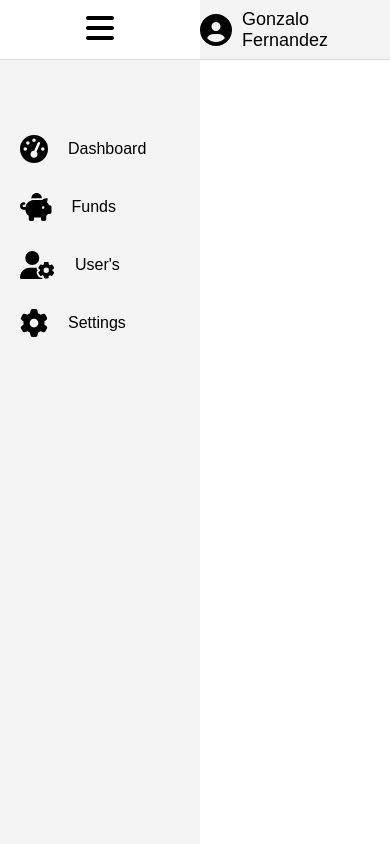
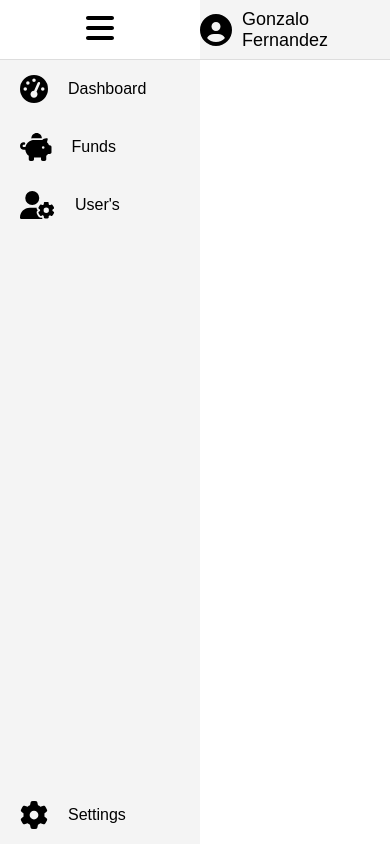
Before and after one commit to CharlyGon/frontend-react, a React (Create React App) app: page / in a window 390 px wide. Shown: the top 844 px of the page. Built offline with nearby package versions, Linux system fonts and the light colour scheme.

Commit message:
feat: move settings icon to the bottom of the sidebar
- Adjusted flexbox layout in the sidebar to push the settings icon to the bottom
- Applied flex-grow to menu items for proper alignment
- Ensured smooth transition and responsiveness in sidebar layout

```diff
--- a/src/layouts/sidebar/Sidebar.css
+++ b/src/layouts/sidebar/Sidebar.css
@@ -1,5 +1,7 @@
 /* Sidebar style */
 .sidebar {
+  display: flex;
+  flex-direction: column; /* Flexbox para alinear los elementos verticalmente */
   width: 200px;
   height: 100vh;
   background-color: #f4f4f4;
@@ -31,7 +33,10 @@
 .sidebar ul {
   list-style: none;
   padding: 0;
-  margin: 60px 0 0 0;
+  margin: 0;
+  flex-grow: 1;
+  display: flex;
+  flex-direction: column;
 }
 
 .sidebar ul li {
@@ -95,3 +100,8 @@
 .sidebar.closed ul li:hover i {
   color: #0a21a0;
 }
+
+/* Estilo para el ítem de "Settings" */
+.sidebar ul li.settings {
+  margin-top: auto;
+}
--- a/src/layouts/sidebar/Sidebar.tsx
+++ b/src/layouts/sidebar/Sidebar.tsx
@@ -29,9 +29,12 @@ const Sidebar: React.FC<SidebarProps> = ({ isOpen, toggleSidebar }) => {
     return (
         <div className={`sidebar ${isOpen ? 'open' : 'closed'}`}>
             <div >
-                <button className="toggle-button" onClick={toggleSidebar} aria-label="Toggle sidebar">
-        <FontAwesomeIcon icon={faBars} />
-    </button>
+                <button
+                    className="toggle-button"
+                    onClick={toggleSidebar}
+                    aria-label="Toggle sidebar">
+                    <FontAwesomeIcon icon={faBars} />
+                </button>
             </div>
             <ul>
                 <li>
@@ -52,7 +55,7 @@ const Sidebar: React.FC<SidebarProps> = ({ isOpen, toggleSidebar }) => {
                         {isOpen && <span>User's</span>}
                     </Link>
                 </li>
-                <li>
+                <li className="settings">
                     <Link to="/settings">
                         <FontAwesomeIcon icon={faCog} />
                         {isOpen && <span>Settings</span>}
```
Also changed, not shown: public/logoPellegrini.png (added), src/app.tsx (line endings or trailing spaces).
